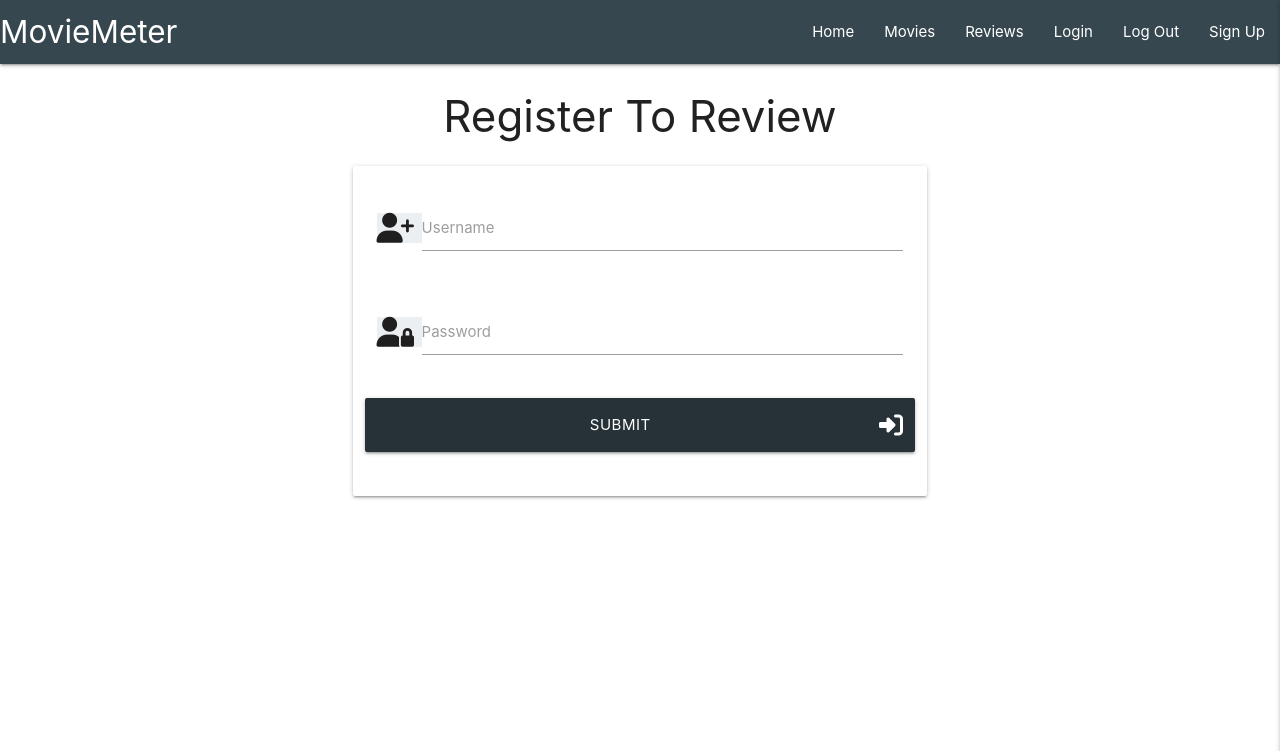
After one commit to leellismith/MovieMeter, a Flask app: page /signup in a window 1280 px wide. The commit adds this page. Shown: the top 751 px of the page. Run offline with Flask 3, Linux system fonts and the light colour scheme; some libraries are stand-ins or nearby versions.

Commit message:
Added signup page and functionality

```diff
--- a/app.py
+++ b/app.py
@@ -5,6 +5,7 @@ from flask import (
     redirect, request, session, url_for)
 from flask_pymongo import PyMongo
 from bson.objectid import ObjectId
+from werkzeug.security import generate_password_hash, check_password_hash
 if os.path.exists("env.py"):
     import env
 
@@ -61,6 +62,28 @@ def search():
     return render_template("index.html", movies=movies)
 
 
+@app.route("/signup", methods=["GET", "POST"])
+def signup():
+    if request.method == "POST":
+        # checks mongodb to see if username exists
+        existing_user = mongo.db.users.find_one(
+            {"username": request.form.get("username").lower()})
+
+        if existing_user:
+            flash("Username already exists")
+            return redirect(url_for("signup"))
+
+        register = {
+            "username": request.form.get("username").lower(),
+            "password": generate_password_hash(request.form.get("password"))
+        }
+        mongo.db.users.insert_one(register)
+
+        session["user"] = request.form.get("username").lower()
+        flash("Registration Successful!")
+
+    return render_template("signup.html")
+
 
 if __name__ == "__main__":
     app.run(host=os.environ.get("IP"),
--- a/static/css/style.css
+++ b/static/css/style.css
@@ -1,3 +1,7 @@
 .card-style {
     border-radius: 30px;
 }
+
+.flashes h4 {
+    line-height: 2;
+}
--- a/templates/base.html
+++ b/templates/base.html
@@ -26,7 +26,7 @@
                     <li><a href="#">Reviews</a></li>
                     <li><a href="#">Login</a></li>
                     <li><a href="#">Log Out</a></li>
-                    <li><a href="#">Sign Up</a></li>
+                    <li><a href="{{ url_for('signup') }}">Sign Up</a></li>
                 </ul>
             </div>
         </nav>
@@ -39,9 +39,21 @@
             <li><a href="#">Reviews</a></li>
             <li><a href="#">Login</a></li>
             <li><a href="#">Log Out</a></li>
-            <li><a href="#">Sign Up</a></li>
+            <li><a href="{{ url_for('signup') }}">Sign Up</a></li>
         </ul>
     </header>
+
+    <section>
+        {% with messages = get_flashed_messages() %}
+            {% if messages %}
+                {% for message in messages %}
+                    <div class="row flashes">
+                        <h4 class="blue-grey lighten-4 center-align">{{ message }}</h4>
+                    </div>
+                {% endfor %}
+            {% endif %}
+        {% endwith %}
+    </section>
 
     <main class="container">
         {% block content %}
--- /dev/null
+++ b/templates/signup.html
@@ -0,0 +1,38 @@
+{% extends "base.html" %}
+{% block content %}
+
+    <h3 class="center-align">Register To Review</h3>
+
+    <div class="row">
+        <form class="col s12 m8 offset-m2" method="POST" action="{{ url_for('signup') }}">
+            <div class="card-panel">
+                <!-- Username Input Field -->
+                <div class="row">
+                    <div class="input-field col s12">
+                        <i class="fas fa-user-plus prefix blue-grey lighten-5"></i>
+                        <input id="username" name="username" type="text" minlength="5"
+                        maxlength="15" pattern="^[a-zA-Z0-9]{5,15}$" class="validate" required>
+                        <label for="username">Username</label>
+                    </div>
+                </div>
+                <!-- Password Input Field -->
+                <div class="row">
+                    <div class="input-field col s12">
+                        <i class="fas fa-user-lock prefix blue-grey lighten-5"></i>
+                        <input id="password" name="password" type="password" minlength="5"
+                        maxlength="15" pattern="^[a-zA-Z0-9]{5,15}$" class="validate" required>
+                        <label for="password">Password</label>
+                    </div>
+                </div>
+                <!-- Submit Button -->
+                <div class="row">
+                    <button class="btn waves-effect waves-light col s12 btn-large blue-grey darken-4 "
+                        type="submit">Submit
+                        <i class="fas fa-sign-in-alt right"></i>
+                    </button>
+                </div>
+            </div>
+        </form>
+    </div>
+
+{% endblock %}
```
